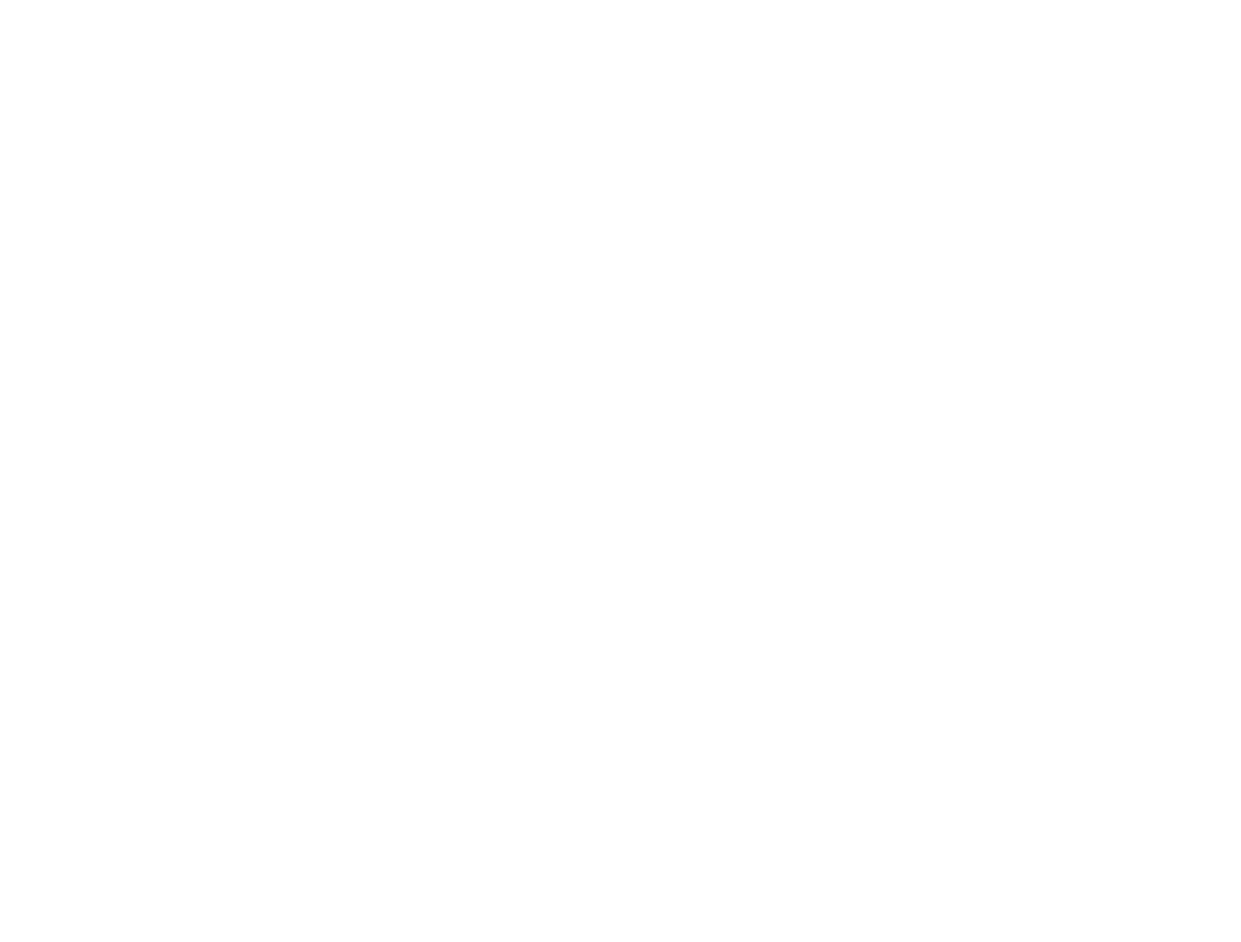
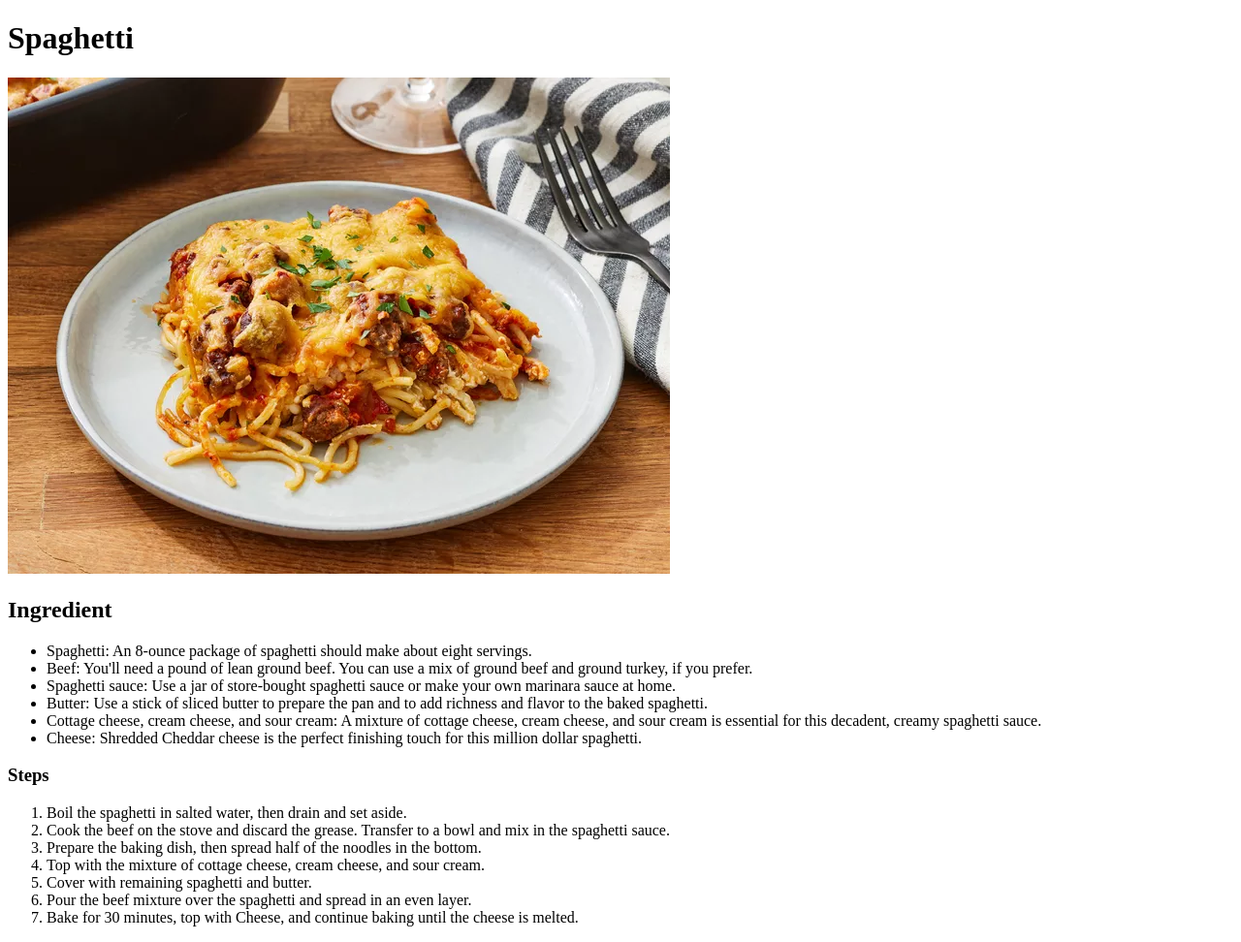
Before and after one commit to ici2718281/odin-recipes, a plain HTML site: page recipes/spaghetti.html in a window 1280 px wide. Shown: the whole page at 97% size. Before the commit the page ends 800 px from the top, so only its background shows below. Drawn offline with Linux system fonts and the light colour scheme.

Commit message:
add content for spaghetti page

```diff
--- a/recipes/spaghetti.html
+++ b/recipes/spaghetti.html
@@ -0,0 +1,31 @@
+<!DOCTYPE html>
+<html lang='en'>
+  <head>
+    <meta charset='utf-8'>
+    <title>Spaghetti Recipe</title>
+  </head>
+  <body>
+    <h1>Spaghetti</h1>
+    <img src='../images/spaghetti.webp' alt='Spaghetti'>
+    <h2>Ingredient</h2>
+    <ul>
+      <li>Spaghetti: An 8-ounce package of spaghetti should make about eight servings.</li>
+      <li>Beef: You'll need a pound of lean ground beef. You can use a mix of ground beef and ground turkey,
+        if you prefer.</li>
+      <li>Spaghetti sauce: Use a jar of store-bought spaghetti sauce or make your own marinara sauce at home.</li>
+      <li>Butter: Use a stick of sliced butter to prepare the pan and to add richness and flavor to the baked spaghetti.</li>
+      <li>Cottage cheese, cream cheese, and sour cream: A mixture of cottage cheese, cream cheese, and sour cream
+        is essential for this decadent, creamy spaghetti sauce.</li>
+      <li>Cheese: Shredded Cheddar cheese is the perfect finishing touch for this million dollar spaghetti.</li>
+    </ul>
+    <h3>Steps</h3>
+    <ol>
+      <li>Boil the spaghetti in salted water, then drain and set aside.</li>
+      <li>Cook the beef on the stove and discard the grease. Transfer to a bowl and mix in the spaghetti sauce.</li>
+      <li>Prepare the baking dish, then spread half of the noodles in the bottom.</li>
+      <li>Top with the mixture of cottage cheese, cream cheese, and sour cream.</li>
+      <li>Cover with remaining spaghetti and butter.</li>
+      <li>Pour the beef mixture over the spaghetti and spread in an even layer.</li>
+      <li>Bake for 30 minutes, top with Cheese, and continue baking until the cheese is melted.</li>
+    </ol>
+  </body>
```
Also changed, not shown: index.html (+4 -3 lines), images/spaghetti.webp (added).
